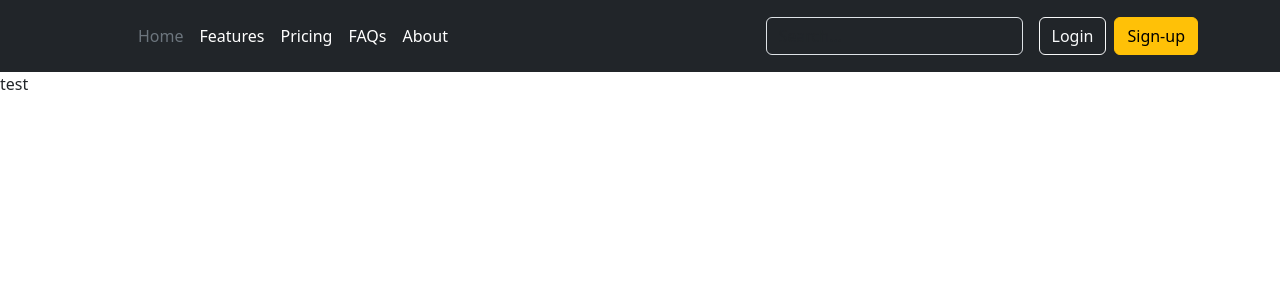
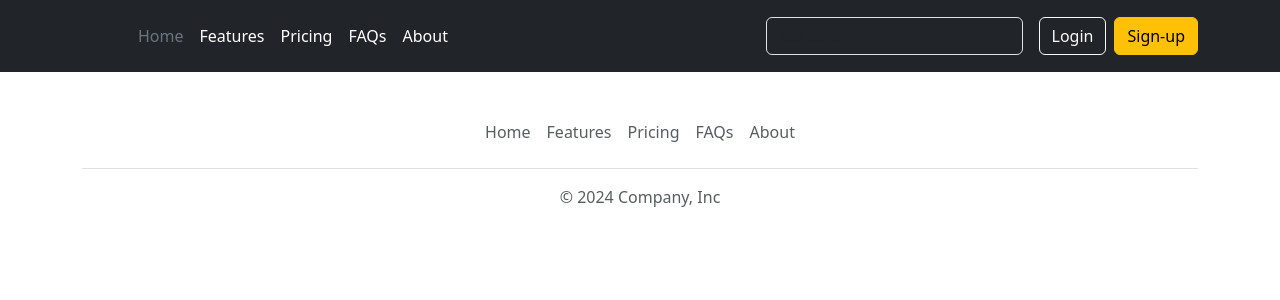
Before and after one commit to sarojmaharjan561/socialme, a React (Vite) app: page / in a window 1280 px wide. Shown: the top 300 px of the page. Built offline with nearby package versions, Linux system fonts and the light colour scheme.

Commit message:
added footer page

```diff
--- a/index.html
+++ b/index.html
@@ -1,4 +1,4 @@
-<!doctype html>
+<!DOCTYPE html>
 <html lang="en">
 	<head>
 		<meta charset="UTF-8" />
--- a/src/App.jsx
+++ b/src/App.jsx
@@ -4,6 +4,7 @@
 import './App.css';
 import 'bootstrap/dist/css/bootstrap.min.css';
 import Header from './components/Header';
+import Footer from './components/Footer';
 
 function App() {
 	//   const [count, setCount] = useState(0)
@@ -11,7 +12,7 @@
 	return (
 		<>
 			<Header></Header>
-			<div>test</div>
+			<Footer></Footer>
 		</>
 	);
 }
--- /dev/null
+++ b/src/components/Footer.jsx
@@ -0,0 +1,40 @@
+function Footer() {
+	return (
+		<>
+			<div className="container">
+				<footer className="py-3 my-4">
+					<ul className="nav justify-content-center border-bottom pb-3 mb-3">
+						<li className="nav-item">
+							<a href="#" className="nav-link px-2 text-body-secondary">
+								Home
+							</a>
+						</li>
+						<li className="nav-item">
+							<a href="#" className="nav-link px-2 text-body-secondary">
+								Features
+							</a>
+						</li>
+						<li className="nav-item">
+							<a href="#" className="nav-link px-2 text-body-secondary">
+								Pricing
+							</a>
+						</li>
+						<li className="nav-item">
+							<a href="#" className="nav-link px-2 text-body-secondary">
+								FAQs
+							</a>
+						</li>
+						<li className="nav-item">
+							<a href="#" className="nav-link px-2 text-body-secondary">
+								About
+							</a>
+						</li>
+					</ul>
+					<p className="text-center text-body-secondary">© 2024 Company, Inc</p>
+				</footer>
+			</div>
+		</>
+	);
+}
+
+export default Footer;
--- a/src/components/Header.jsx
+++ b/src/components/Header.jsx
@@ -8,13 +8,9 @@
 							href="/"
 							className="d-flex align-items-center mb-2 mb-lg-0 text-white text-decoration-none"
 						>
-							<svg
-								className="bi me-2"
-								width="40"
-								height="32"
-								role="img"
-								aria-label="Bootstrap"
-							></svg>
+							<svg className="bi me-2" width="40" height="32" role="img" aria-label="Bootstrap">
+								<use xlinkHref="#bootstrap"></use>
+							</svg>
 						</a>
 
 						<ul className="nav col-12 col-lg-auto me-lg-auto mb-2 justify-content-center mb-md-0">
```
Lines whose indentation alone changed are shown as unchanged.
